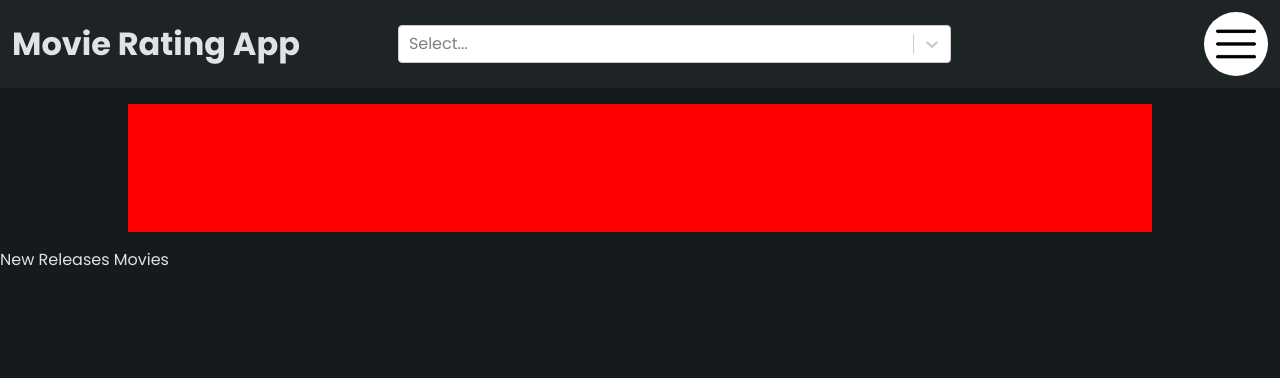
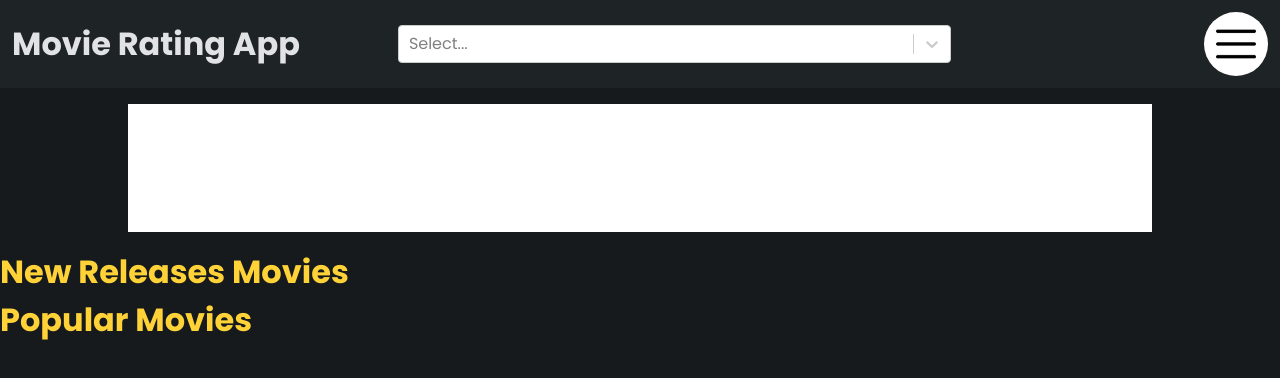
Before and after one commit to DeveshKrishan/Cine-Score-App, a React (Vite) app in the folder vite-project/: page / in a window 1280 px wide. Shown: the top 378 px of the page. Built offline with nearby package versions, Linux system fonts and the light colour scheme.

Commit message:
small sub section changes

```diff
--- a/vite-project/src/HomePage.css
+++ b/vite-project/src/HomePage.css
@@ -10,7 +10,21 @@
     align-items: center;
 }
 .ad-content{
-    background-color: red;
+    background-color: white;
     width: 80%;
     height: 80%;
 }
+
+.sub-sections{
+    font-size: 2.5vw;
+    color: #FFD338;
+    font-weight: 700;
+}
+
+.New-Release{
+
+}
+
+.popular-movies{
+
+}
--- a/vite-project/src/HomePage.tsx
+++ b/vite-project/src/HomePage.tsx
@@ -9,8 +9,12 @@ function HomePage(){
                 <div className="ad-content"></div>
             </div>
 
-            <div className="New-Release">
+            <div className="New-Release sub-sections">
                 <h1>New Releases Movies</h1>
+            </div>
+
+            <div className="popular-movies sub-sections">
+                <h1>Popular Movies</h1>
             </div>
         </div>
     )
```
